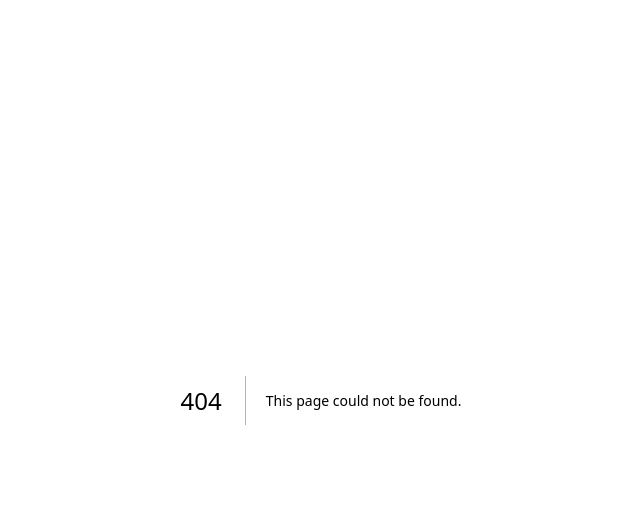
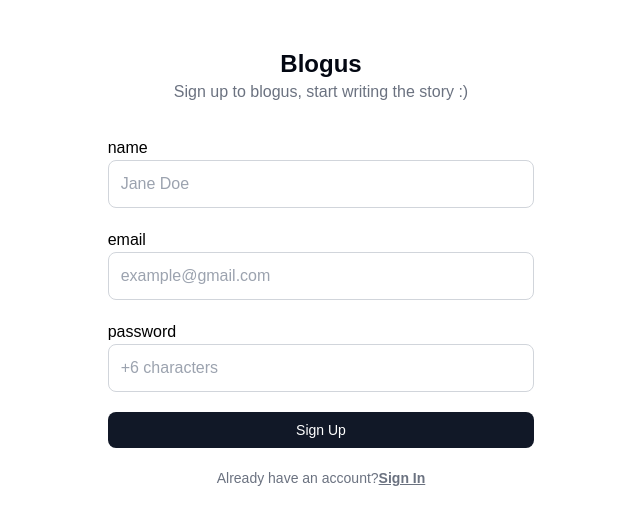
Before and after one commit to yann-fk-21/blogus-ui, a Next.js app: page /auth/sign-up in a window 1280 px wide. Before the commit this address had no page. Shown: the top 524 px of the page, without its empty margins (319-959 px from the left). Built offline with nearby package versions, Linux system fonts and the light colour scheme; a web font is replaced by a local one.

Commit message:
feat(auth): added login/register ui

```diff
--- /dev/null
+++ b/app/auth/sign-in/page.tsx
@@ -0,0 +1,44 @@
+import React from 'react';
+import Link from 'next/link';
+
+import Input from '@/components/common/input';
+import Button from '@/components/common/button';
+
+export default function signInPage() {
+  return (
+    <React.Fragment>
+      <div className="flex flex-col items-center py-12">
+        <div className="text-center">
+          <Link href="/">
+            {' '}
+            <h1 className="text-gray-950 text-2xl font-bold">Blogus</h1>
+          </Link>
+          <p className="text-md text-gray-500">
+            Sign in to blogus and continue writing history :)
+          </p>
+        </div>
+        <form className="w-1/3 flex flex-col gap-5 pt-8">
+          <Input
+            placeholder="example@gmail.com"
+            label="email"
+            inputType="text"
+          />
+          <Input
+            placeholder="+6 characters"
+            label="password"
+            inputType="password"
+          />
+          <Button>Sign In</Button>
+          <div className="text-center text-sm">
+            <p className="text-gray-500">
+              Don't have an account?{' '}
+              <Link href="/auth/sign-up" className="underline font-bold">
+                Sign Up
+              </Link>
+            </p>
+          </div>
+        </form>
+      </div>
+    </React.Fragment>
+  );
+}
--- /dev/null
+++ b/app/auth/sign-up/page.tsx
@@ -0,0 +1,45 @@
+import React from 'react';
+import Link from 'next/link';
+
+import Input from '@/components/common/input';
+import Button from '@/components/common/button';
+
+export default function signUpPage() {
+  return (
+    <React.Fragment>
+      <div className="flex flex-col items-center py-12">
+        <div className="text-center">
+          <Link href="/">
+            {' '}
+            <h1 className="text-gray-950 text-2xl font-bold">Blogus</h1>
+          </Link>
+          <p className="text-md text-gray-500">
+            Sign up to blogus, start writing the story :)
+          </p>
+        </div>
+        <form className="w-1/3 flex flex-col gap-5 pt-8">
+          <Input placeholder="Jane Doe" label="name" inputType="text" />
+          <Input
+            placeholder="example@gmail.com"
+            label="email"
+            inputType="text"
+          />
+          <Input
+            placeholder="+6 characters"
+            label="password"
+            inputType="password"
+          />
+          <Button>Sign Up</Button>
+          <div className="text-center text-sm">
+            <p className="text-gray-500">
+              Already have an account?
+              <Link href="/auth/sign-in" className="underline font-bold">
+                Sign In
+              </Link>
+            </p>
+          </div>
+        </form>
+      </div>
+    </React.Fragment>
+  );
+}
--- /dev/null
+++ b/components/common/input.tsx
@@ -0,0 +1,21 @@
+import React from 'react';
+
+interface InputProps {
+  label: string;
+  inputType: string;
+  placeholder: string;
+}
+export default function input({ label, inputType, placeholder }: InputProps) {
+  return (
+    <React.Fragment>
+      <div>
+        <label htmlFor={label}>{label}</label>
+        <input
+          className="w-full rounded-lg border border-gray-300 px-3 py-2 h-12 focus:outline-2 focus:outline-gray-300 focus:transition-all focus:ease-in-out focus:duration-500"
+          type={inputType}
+          placeholder={placeholder}
+        />
+      </div>
+    </React.Fragment>
+  );
+}
--- a/components/layout/header.tsx
+++ b/components/layout/header.tsx
@@ -9,9 +9,8 @@ export default function Header() {
       <header className="px-5 md:px-14 lg:px-20 py-4 flex items-center justify-between">
         <h1 className="text-2xl font-bold">Blogus</h1>
         <div className="flex items-center gap-5">
-          <Link href="/">Log in</Link>
-          <Link href="/">
-            {' '}
+          <Link href="/auth/sign-in">Log in</Link>
+          <Link href="/auth/sign-up">
             <Button>Sign up</Button>
           </Link>
         </div>
```
